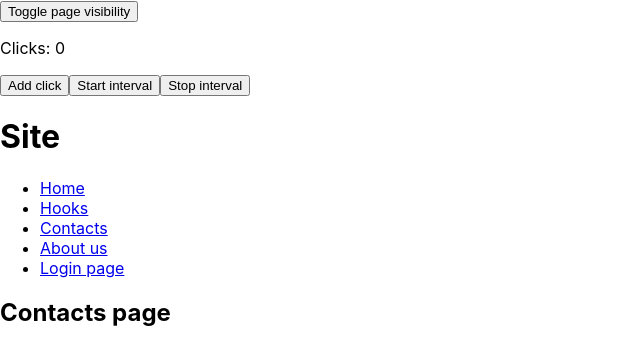
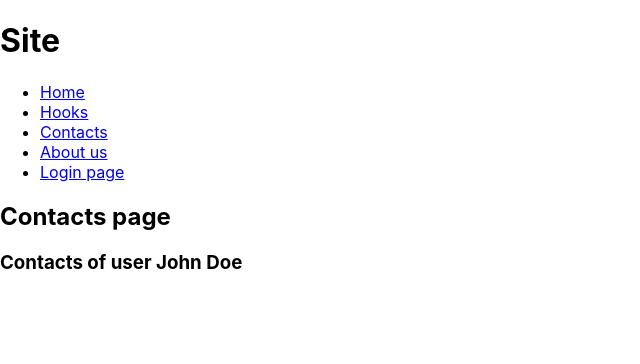
Before and after one commit to fc-fullstack-courses/pfe-2023-1-react-lessons, a React (Create React App) app: page /contacts in a window 1280 px wide. Shown: the top 364 px of the page, without its empty margins (0-640 px from the left). Built offline with nearby package versions, Linux system fonts and the light colour scheme.

Commit message:
Add useContext example

```diff
--- a/src/App.js
+++ b/src/App.js
@@ -6,22 +6,19 @@ import ContactsPage from './pages/ContactsPage';
 import LoginPage from './pages/LoginPage';
 import HooksPage from './pages/HooksPage';
 import Clicker from './components/Clicker';
+import { UserContext } from './contexts';
 
 function App() {
-  const [isPageShown, setIsPageShown] = useState(true);
+  const [user, setUsers] = useState({
+    id: 1,
+    firstName: 'John',
+    lastName: 'Doe',
+  });
 
   return (
     <BrowserRouter>
-      {/* завжди малюється */}
-      {/* малювати за умовою, пов'язаною з урлою */}
-      <button onClick={() => setIsPageShown(!isPageShown)}>
-        Toggle page visibility
-      </button>
-      <Clicker />
-      {isPageShown && (
+      <UserContext.Provider value={user}>
         <Switch>
-          {/* конкрентний маршрут, світч відмальовую перший маршрут який задовільняє урлі */}
-          {/* в урлі частина pathname має хбігатися зі пропом path */}
           <Route exact path="/">
             {(routeProps) => <HomePage {...routeProps} />}
           </Route>
@@ -33,11 +30,8 @@ function App() {
 
           <Route path="/hooks" component={HooksPage} />
           <Route path="/login" component={LoginPage} />
-
-          {/* <Route path="/about" component={AboutUsPage} />
-          <Route path="/profile/:id" component={ProfilePage} /> */}
         </Switch>
-      )}
+      </UserContext.Provider>
     </BrowserRouter>
   );
 }
--- a/src/pages/ContactsPage/index.jsx
+++ b/src/pages/ContactsPage/index.jsx
@@ -1,13 +1,21 @@
-import React from 'react';
+import React, { useContext } from 'react';
 import Header from '../../components/Header';
+import { UserContext } from '../../contexts';
 
 const ContactsPage = () => {
+  // useContext приймає об'єкт контексту і повертає дані які у ньому знаходяться
+  // при зміні даних буде відбуватися ререндер автоматично
+  const user = useContext(UserContext);
+
   return (
     <>
       <Header />
       <h2>Contacts page</h2>
+      <h3>
+        Contacts of user {user.firstName} {user.lastName}
+      </h3>
     </>
   );
-}
+};
 
 export default ContactsPage;
```
